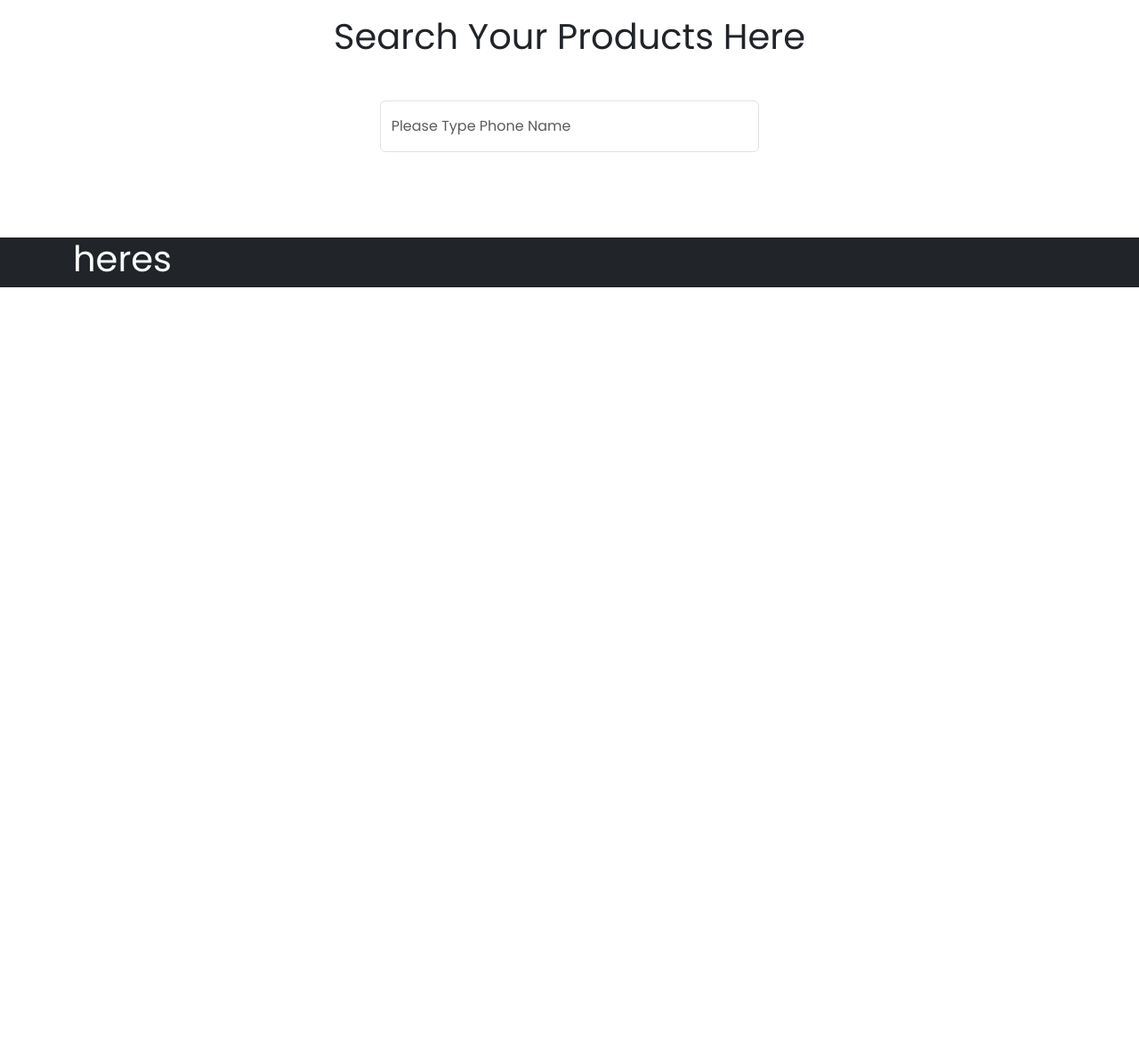
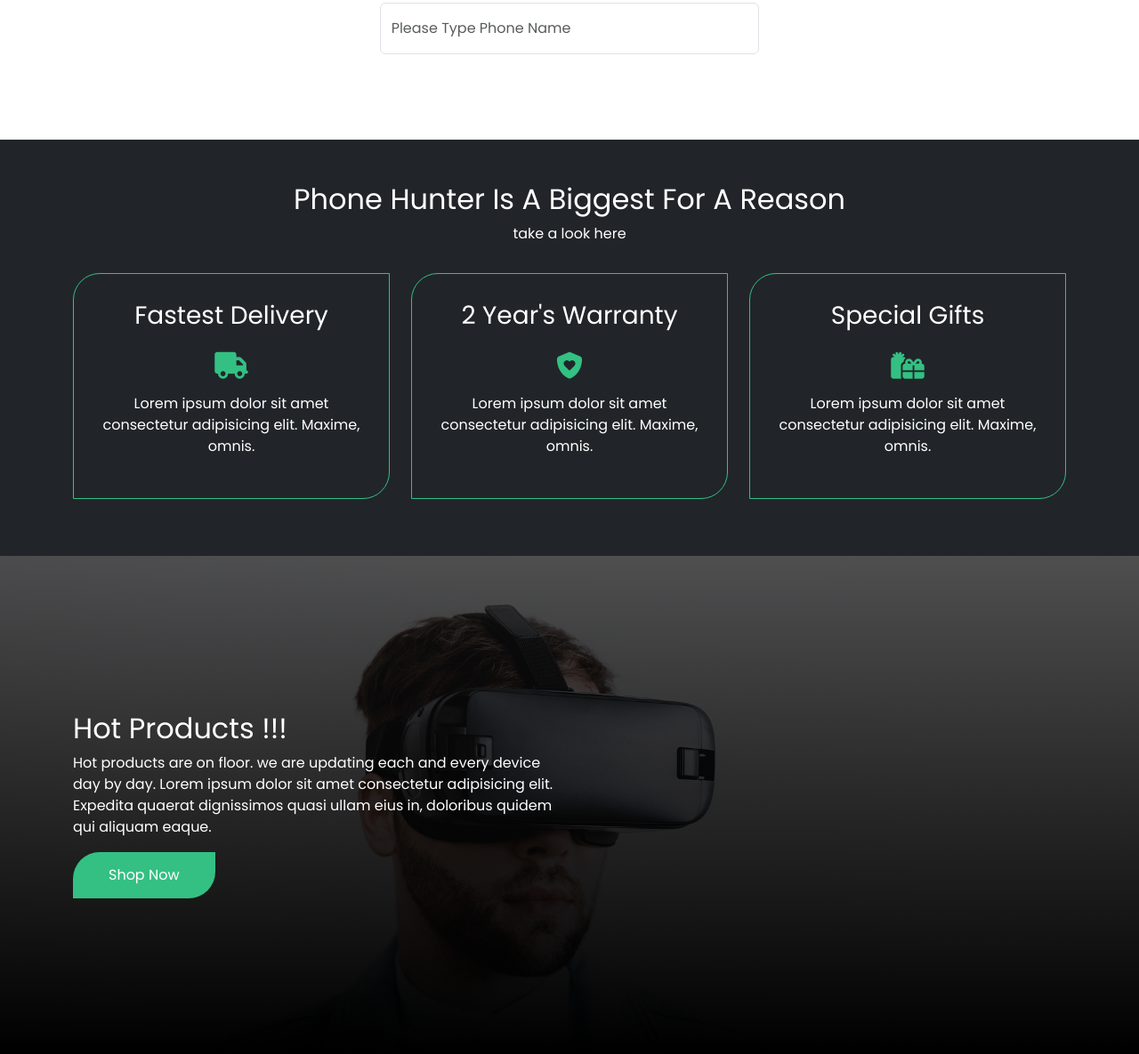
Before and after one commit to chowon-hasan/phone-hunter, a plain HTML site: page index.html in a window 1280 px wide. Shown: the part 701-1886 px from the top of the page at 89% size. Before the commit the page ends 1024 px from the top, so only its background shows below. Drawn offline with nearby package versions, Linux system fonts and the light colour scheme.

Commit message:
Creating some sections

```diff
--- a/index.html
+++ b/index.html
@@ -16,21 +16,26 @@
       href="https://fonts.googleapis.com/css2?family=Orbitron:wght@400;500;600;700&family=Poppins&display=swap"
       rel="stylesheet"
     />
-    <script src="https://kit.fontawesome.com/d0a099b5e9.js" crossorigin="anonymous"></script>
+    <script
+      src="https://kit.fontawesome.com/d0a099b5e9.js"
+      crossorigin="anonymous"
+    ></script>
     <link rel="stylesheet" href="styles/style.css" />
   </head>
   <body>
+
+    <!-- HEADER SECTION START HERE -->
     <header>
 
-      <section class="bg-dark">
+      <section class="bg-dark py-2 top-header">
         <div class="container">
           <div class="row d-flex justify-content-center align-items-center">
-
             <div class="col-lg-3">
               <div class="logo-container">
                 <a href="" class="logo_anchor"
                   ><img src="images/logo.png" class="logo" alt="" />
-                  <span class="logo-text">Phone Hunter</span></a>
+                  <span class="logo-text">Phone Hunter</span></a
+                >
               </div>
             </div>
 
@@ -38,13 +43,26 @@
               <div class="navbar_container">
                 <nav class="navbar navbar-expand-lg">
                   <div class="container-fluid">
-                      <button class="navbar-toggler" type="button" data-bs-toggle="collapse" data-bs-target="#navbarSupportedContent" aria-controls="navbarSupportedContent" aria-expanded="false" aria-label="Toggle navigation">
+                    <button
+                      class="navbar-toggler"
+                      type="button"
+                      data-bs-toggle="collapse"
+                      data-bs-target="#navbarSupportedContent"
+                      aria-controls="navbarSupportedContent"
+                      aria-expanded="false"
+                      aria-label="Toggle navigation"
+                    >
                       <span class="navbar-toggler-icon"></span>
                     </button>
-                      <div class="collapse navbar-collapse" id="navbarSupportedContent">
+                    <div
+                      class="collapse navbar-collapse"
+                      id="navbarSupportedContent"
+                    >
                       <ul class="navbar-nav m-auto mb-2 mb-lg-0">
                         <li class="nav-item">
-                            <a class="nav-link" aria-current="page" href="#">Home</a>
+                          <a class="nav-link" aria-current="page" href="#"
+                            >Home</a
+                          >
                         </li>
                         <li class="nav-item">
                           <a class="nav-link" href="#">About</a>
@@ -55,9 +73,7 @@
                         <li class="nav-item">
                           <a class="nav-link" href="#">Hot Products</a>
                         </li>
-
                       </ul>
-
                     </div>
                   </div>
                 </nav>
@@ -65,43 +81,63 @@
             </div>
 
             <div class="col-lg-3">
-                <div class="icons-container d-flex justify-content-around align-items-center">
+              <div
+                class="icons-container d-flex justify-content-around align-items-center"
+              >
                 <div class="icon">
-                    <a href=""><i class="fa-solid fa-cart-shopping" style="color: #ffffff;"></i></a>
+                  <a href=""
+                    ><i
+                      class="fa-solid fa-cart-shopping"
+                      style="color: #ffffff"
+                    ></i
+                  ></a>
                 </div>
                 <div class="country-container">
                   <div class="dropdown">
-                      <button class="btn btn-secondary dropdown-toggle" type="button" data-bs-toggle="dropdown" aria-expanded="false">
+                    <button
+                      class="btn btn-secondary dropdown-toggle"
+                      type="button"
+                      data-bs-toggle="dropdown"
+                      aria-expanded="false"
+                    >
                       Dropdown button
                     </button>
                     <ul class="dropdown-menu">
                       <li><a class="dropdown-item" href="#">Action</a></li>
-                        <li><a class="dropdown-item" href="#">Another action</a></li>
-                        <li><a class="dropdown-item" href="#">Something else here</a></li>
+                      <li>
+                        <a class="dropdown-item" href="#">Another action</a>
+                      </li>
+                      <li>
+                        <a class="dropdown-item" href="#"
+                          >Something else here</a
+                        >
+                      </li>
                     </ul>
                   </div>
                 </div>
               </div>
             </div>
-
           </div>
         </div>
       </section>
 
     </header>
+<!-- HEADER SECTION  END HERE -->
 
+<!-- MAIN SECTION START HERE -->
     <main>
+<!-- BANNER PART -->
       <section class="banner">
         <div class="container">
           <div class="row">
             <div class="col-lg-6">
               <div class="banner-content">
                 <h1>Welcome to the</h1>
-                    <h1> Phone Hunter</h1>
-                    <h4 class="text-white">Purchase Your Device Today. </h4>
-                    <p class="text-white mt-4">You can follow us on here</p>
+                <h1>Phone Hunter</h1>
+                <h4 class="text-white">Purchase Your Device Today.</h4>
+                <p class="text-white mt-4">You can also follow us on here</p>
                 <div class="banner-icons">
-                      <a href="" class="text-decoration-none text-white" >
+                  <a href="" class="text-decoration-none text-white">
                     <i class="fa-brands fa-facebook-f"></i>
                     <i class="fa-brands fa-twitter mx-5"></i>
                     <i class="fa-brands fa-instagram"></i>
@@ -128,14 +164,15 @@
           <div class="text-center">
             <button
               id="input_btn"
-                class="py-2 px-5 bg-warning border-0 my-3 text-white fw-bold d-none">
+              class="py-2 px-5 bg-warning border-0 my-3 text-white fw-bold d-none"
+            >
               Search
             </button>
           </div>
           <div id="not-found" class="mt-5"></div>
         </div>
       </div>
-
+<!-- PHONE CONTAINER -->
       <div class="section my-5">
         <div class="container">
           <div id="phone-cont" class="row"></div>
@@ -150,21 +187,70 @@
           </div>
         </div>
       </div>
-
-      <section class="bg-dark">
+<!-- FEATURES -->
+      <section class="featurs bg-dark py-5">
         <div class="container">
           <div class="row">
-            <div class=""></div>
-            <div class="col-lg-4">
-              <h1 class="text-white">heres</h1>
+            <div class="features-content text-white text-center">
+              <h2>Phone Hunter Is A Biggest For A Reason</h2>
+              <p>take a look here</p>
+            </div>
+            <div class="col-lg-4 my-3">
+              <div class="features_card text-white">
+                <h3>Fastest Delivery</h3>
+                <i class="fa-solid fa-truck my-3 delivery_icon"></i>
+                <p>
+                  Lorem ipsum dolor sit amet consectetur adipisicing elit.
+                  Maxime, omnis.
+                </p>
+              </div>
+            </div>
+            <div class="col-lg-4 my-3">
+              <div class="features_card text-white">
+                <h3>2 Year's Warranty</h3>
+                <i class="fa-solid fa-shield-heart my-3 delivery_icon"></i>
+                <p>
+                  Lorem ipsum dolor sit amet consectetur adipisicing elit.
+                  Maxime, omnis.
+                </p>
+              </div>
+            </div>
+            <div class="col-lg-4 my-3">
+              <div class="features_card text-white">
+                <h3>Special Gifts</h3>
+                <i class="fa-solid fa-gifts my-3 delivery_icon"></i>
+                <p>
+                  Lorem ipsum dolor sit amet consectetur adipisicing elit.
+                  Maxime, omnis.
+                </p>
+              </div>
             </div>
           </div>
         </div>
       </section>
-
+<!-- PRODUCTS CAROUSEL -->
+      <section class="products_carousel">
+        <div class="container">
+          <div class="row">
+            <div class="col-lg-6">
+              <div class="products_content py-5 text-white">
+                <h2>Hot Products !!!</h2>
+                <p>
+                  Hot products are on floor. we are updating each and every
+                  device day by day. Lorem ipsum dolor sit amet consectetur
+                  adipisicing elit. Expedita quaerat dignissimos quasi ullam
+                  eius in, doloribus quidem qui aliquam eaque.
+                </p>
+                <button class="shop_button">Shop Now</button>
+              </div>
+            </div>
+          </div>
+        </div>
+      </section>
     </main>
 
-    <footer>
+<!-- PHONE DETAILS MODAL -->
+    <section>
       <section class="modal-container">
         <!-- Modal -->
         <div
@@ -190,7 +276,7 @@
           </div>
         </div>
       </section>
-    </footer>
+    </section>
 
     <script
       src="https://cdn.jsdelivr.net/npm/bootstrap@5.3.0-alpha1/dist/js/bootstrap.bundle.min.js"
--- a/styles/style.css
+++ b/styles/style.css
@@ -13,6 +13,11 @@
 
 *{
     font-family: 'poppins';
+}
+.top-header{
+    position: fixed;
+    width: 100%;
+    z-index: 9999;
 }
 .banner {
     background-image: linear-gradient(#00000000, rgb(0, 0, 0)), url(../images/banner.jpg);
@@ -48,7 +53,7 @@
 }
 
 .logo-text{
-    margin-left: 10px;
+    margin-left: 15px;
     color: #fff;
     font-size: 30px;
     font-family: 'Orbitron', sans-serif;
@@ -82,3 +87,31 @@
 .card-img:hover{
     transform: scale(1.2);
 }
+.features_card{
+    text-align: center;
+    border: 1px solid rgb(52, 192, 131);
+    padding: 30px;
+    border-radius: 30px 0 30px 0;
+}
+.delivery_icon{
+    font-size: 30px;
+    color: rgb(52, 192, 131);
+}
+.products_carousel {
+    background-image: linear-gradient(#000000ac, rgb(0, 0, 0)), url(../images/product-banner.jpg);
+    background-position: center;
+    background-size: cover;
+    background-repeat: no-repeat;
+    min-height: 70vh;
+    display: flex;
+    justify-content: center;
+    align-items: center;
+
+}
+.shop_button{
+    padding: 14px 40px;
+    border: none;
+    background-color: rgb(52, 192, 131);
+    border-radius: 30px 0 30px 0;
+    color: #fff;
+}
```
Also changed, not shown: images/product-banner.jpg (added). Lines whose indentation alone changed are shown as unchanged.
